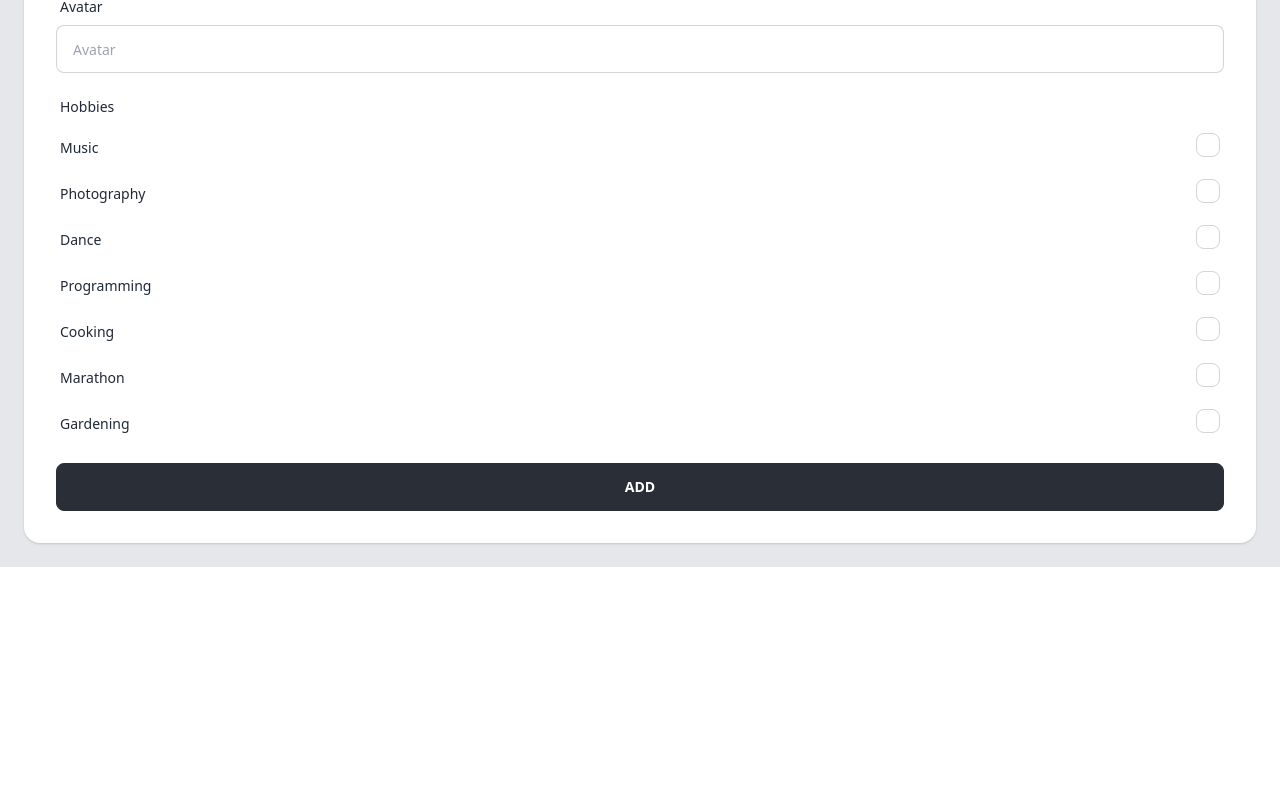
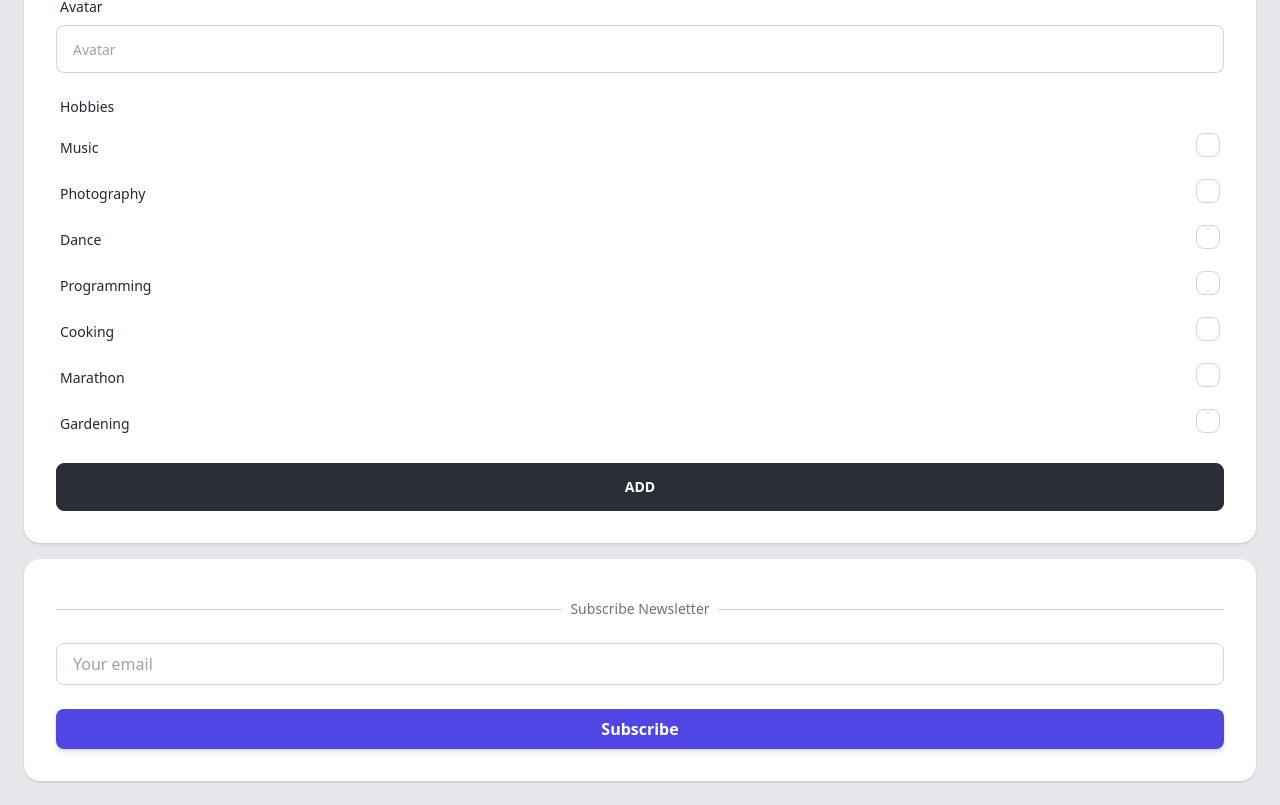
Before and after one commit to harikrishkk/react-lecture-notes, a React (Create React App) app: page / in a window 1280 px wide. Shown: the part 2028-2833 px from the top of the page. Before the commit the page ends 2595 px from the top, so only its background shows below. Built offline with nearby package versions, Linux system fonts and the light colour scheme; what @tailwindcss/typography would draw is missing.

Commit message:
useRef with Newsletter component

```diff
--- a/src/App.js
+++ b/src/App.js
@@ -4,7 +4,7 @@ import { users } from './users.data';
 import Notification from '@components/Notification';
 import { useState } from 'react';
 import UserForm from '@components/UserForm';
-
+import Newsletter from '@components/Newsletter';
 const App = () => {
   const [userData, setUserData] = useState(users);
   const [currentUser, setCurrentUser] = useState();
@@ -38,6 +38,7 @@ const App = () => {
       </div>
 
       <UserForm onUserAdd={handleUserAdd} />
+      <Newsletter />
     </div>
   );
 };
--- /dev/null
+++ b/src/components/Newsletter.js
@@ -0,0 +1,55 @@
+import React, { useRef } from 'react';
+
+const Newsletter = () => {
+  const emailRef = useRef();
+  const handleSubmit = (e) => {
+    e.preventDefault();
+    console.log(emailRef.current.value);
+    emailRef.current.value = '';
+  };
+  return (
+    <form onSubmit={handleSubmit}>
+      <div className="card shadow bg-white mt-4">
+        <div className="card-body">
+          <div className="relative mt-2">
+            <div className="absolute inset-0 flex items-center">
+              <div className="w-full border-t border-gray-300"></div>
+            </div>
+            <div className="relative flex justify-center text-sm leading-5">
+              <span className="px-2 text-gray-500 bg-white">
+                Subscribe Newsletter
+              </span>
+            </div>
+          </div>
+          <div className="mt-6">
+            <div className="w-full space-y-6">
+              <div className="w-full">
+                <div className=" relative ">
+                  <input
+                    type="text"
+                    ref={emailRef}
+                    id="search-form-price"
+                    className=" rounded-lg border-transparent flex-1 appearance-none border border-gray-300 w-full py-2 px-4 bg-white text-gray-700 placeholder-gray-400 shadow-sm text-base focus:outline-none focus:ring-2 focus:ring-purple-600 focus:border-transparent"
+                    placeholder="Your email"
+                  />
+                </div>
+              </div>
+              <div>
+                <span className="block w-full rounded-md shadow-sm">
+                  <button
+                    type="submit"
+                    className="py-2 px-4  bg-indigo-600 hover:bg-indigo-700 focus:ring-indigo-500 focus:ring-offset-indigo-200 text-white w-full transition ease-in duration-200 text-center text-base font-semibold shadow-md focus:outline-none focus:ring-2 focus:ring-offset-2  rounded-lg "
+                  >
+                    Subscribe
+                  </button>
+                </span>
+              </div>
+            </div>
+          </div>
+        </div>
+      </div>
+    </form>
+  );
+};
+
+export default Newsletter;
```
